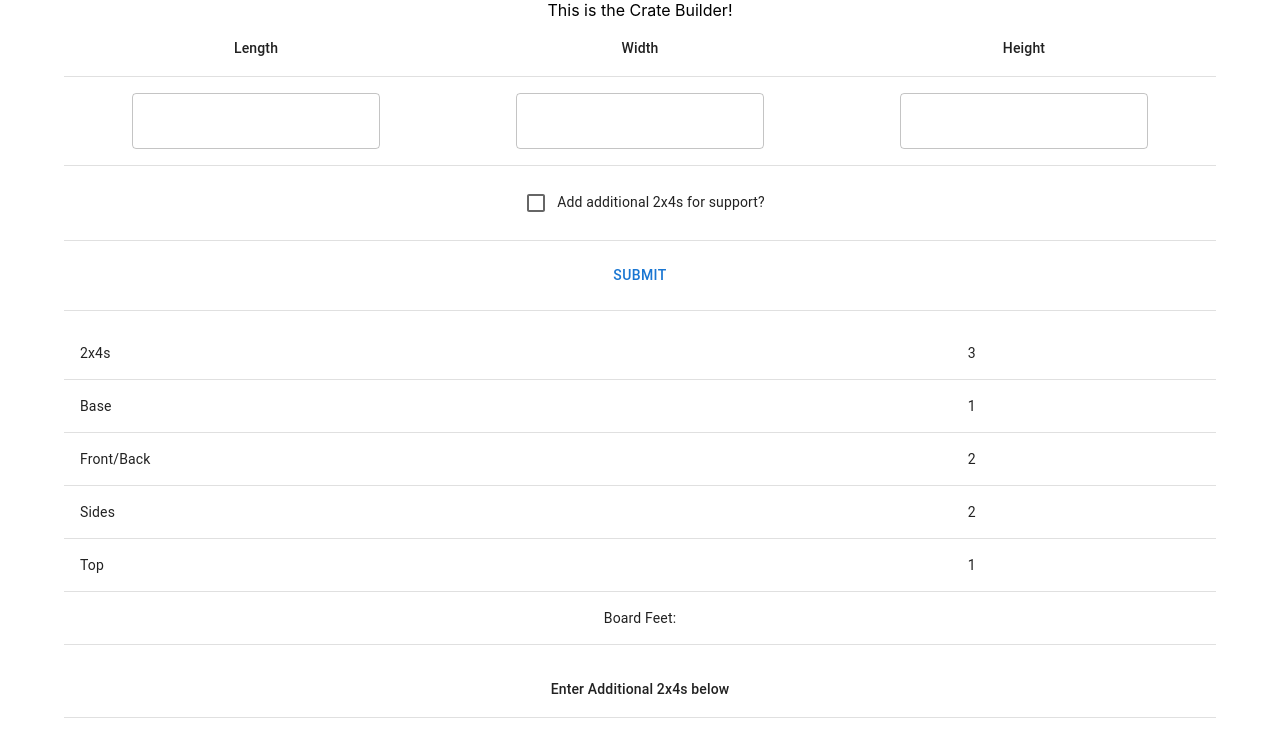
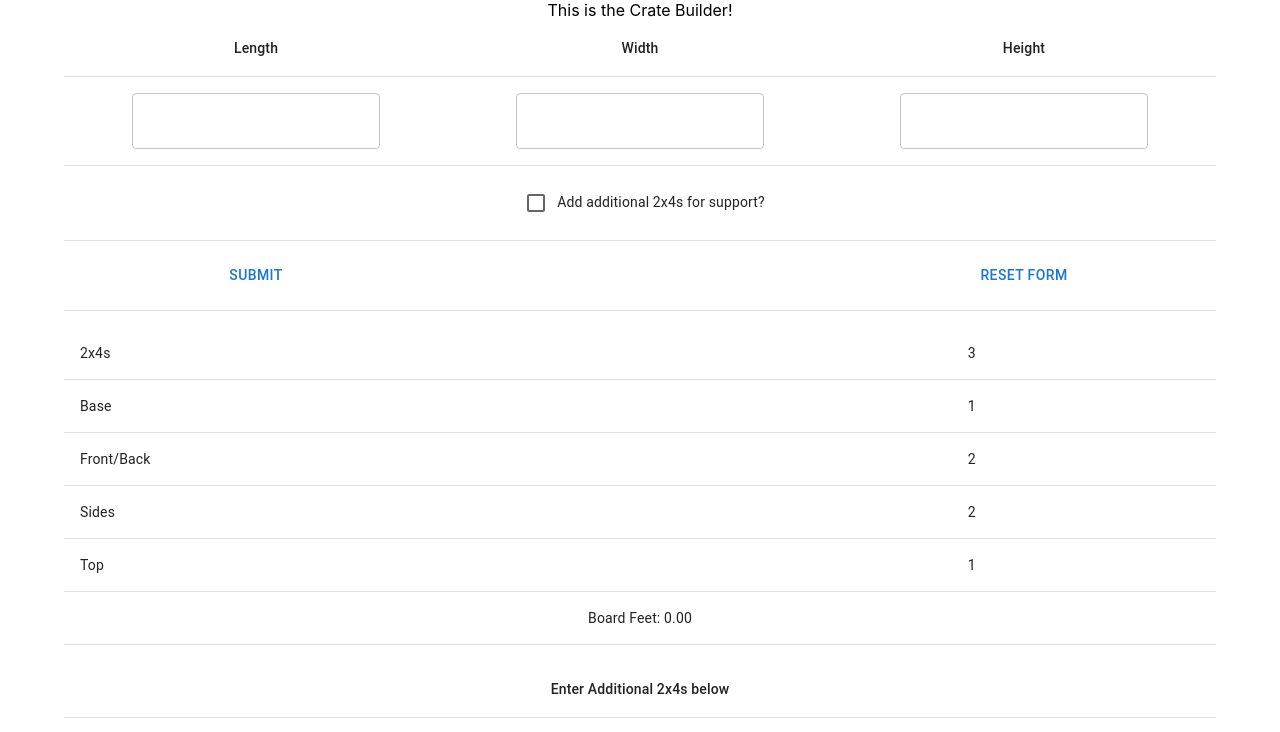
Before and after one commit to KKlob/CrateBuilder, a React (Create React App) app: page / in a window 1280 px wide. Shown: the top 732 px of the page. Built offline with nearby package versions, Linux system fonts and the light colour scheme.

Commit message:
base app finished. needs testing

```diff
--- a/src/App.js
+++ b/src/App.js
@@ -22,13 +22,29 @@ function App() {
     twoBy5: { qty: "", length: "" }
   });
 
+  function handleReset() {
+    setDims({
+      length: "",
+      width: "",
+      height: "",
+      addFeet: false
+    });
+    setTwoBys({
+      twoBy1: { qty: "", length: "" },
+      twoBy2: { qty: "", length: "" },
+      twoBy3: { qty: "", length: "" },
+      twoBy4: { qty: "", length: "" },
+      twoBy5: { qty: "", length: "" }
+    });
+  }
+
   return (
     <div className="App">
       <Container>
         This is the Crate Builder!
         <Grid container spacing={2}>
           <Grid item xs={12}>
-            <DimsForm dims={dims} setDims={setDims} />
+            <DimsForm dims={dims} setDims={setDims} handleReset={handleReset} />
           </Grid>
           <Grid item xs={12}>
             <CrateOutput dims={dims} twoBys={twoBys} />
--- a/src/components/crate_output.js
+++ b/src/components/crate_output.js
@@ -17,12 +17,39 @@ function CrateOutput({ dims, twoBys }) {
     }
 
     let CrateDims = { feet: "", base: "", fb: "", sides: "", top: "" }
+    let feetLength = new Fraction("0");
+
     if (dims.length !== "" && dims.width !== "" && dims.height !== "") {
         length = new Fraction(dims.length);
         width = new Fraction(dims.width);
         height = new Fraction(dims.height);
 
         CrateDims = CalcCrateDims(length, width, height);
+
+
+        if (dims.addFeet) {
+            feetLength = new Fraction(CrateDims.feet).mul(6)
+        } else {
+            feetLength = new Fraction(CrateDims.feet).mul(3)
+        }
+
+    }
+
+    function CalcBoardFeet(feet, twoBys) {
+        let twoBysLength = new Fraction("0");
+
+        Object.values(twoBys).map(row => {
+            if (row.qty !== "" && row.length !== "") {
+                let currentRow = new Fraction(row.length).mul(row.qty);
+                twoBysLength = twoBysLength.add(currentRow.toFraction());
+            }
+        })
+
+        let totalLength = feet.add(twoBysLength);
+
+        let bf = totalLength.mul(2).mul(4).div(144);
+
+        return Number(bf.valueOf()).toFixed(2);
     }
 
     return (
@@ -55,7 +82,7 @@ function CrateOutput({ dims, twoBys }) {
                         <TableCell>1</TableCell>
                     </TableRow>
                     <TableRow>
-                        <TableCell colSpan={3} align="center">Board Feet: { }</TableCell>
+                        <TableCell colSpan={3} align="center">Board Feet: {CalcBoardFeet(feetLength, twoBys)}</TableCell>
                     </TableRow>
                 </TableBody>
             </Table>
--- a/src/components/dims_form.js
+++ b/src/components/dims_form.js
@@ -3,7 +3,7 @@ import { Button } from "@mui/material";
 import { useFormik } from "formik";
 import * as Yup from 'yup';
 
-function DimsForm({ dims, setDims }) {
+function DimsForm({ dims, setDims, handleReset }) {
 
     const DimsSchema = Yup.object().shape({
         length: Yup.string()
@@ -48,7 +48,9 @@ function DimsForm({ dims, setDims }) {
                                     <TableCell colSpan={3} align="center"><Checkbox name="addFeet" value={formik.values.addFeet} onChange={formik.handleChange} />Add additional 2x4s for support?</TableCell>
                                 </TableRow>
                                 <TableRow>
-                                    <TableCell colSpan={3} align="center"><Button type="submit">Submit</Button></TableCell>
+                                    <TableCell align="center"><Button type="submit">Submit</Button></TableCell>
+                                    <TableCell></TableCell>
+                                    <TableCell align="center"><Button onClick={handleReset}>Reset Form</Button></TableCell>
                                 </TableRow>
                             </TableBody>
                         </Table>
--- a/src/components/two_by_fours_form.js
+++ b/src/components/two_by_fours_form.js
@@ -12,6 +12,13 @@ function TwoByFoursForm({ twoBys, setTwoBys }) {
 
     function handleClear() {
         formik.resetForm();
+        setTwoBys({
+            twoBy1: { qty: "", length: "" },
+            twoBy2: { qty: "", length: "" },
+            twoBy3: { qty: "", length: "" },
+            twoBy4: { qty: "", length: "" },
+            twoBy5: { qty: "", length: "" }
+        });
     }
 
     return (
@@ -26,6 +33,10 @@ function TwoByFoursForm({ twoBys, setTwoBys }) {
                                 </TableRow>
                             </TableHead>
                             <TableBody>
+                                <TableRow>
+                                    <TableCell align="center">Qty</TableCell>
+                                    <TableCell align="center">Length</TableCell>
+                                </TableRow>
                                 <TableRow>
                                     <TableCell align="center"><TextField name="twoBy1.qty" value={formik.values.twoBy1.qty} onChange={formik.handleChange} /></TableCell>
                                     <TableCell align="center"><TextField name="twoBy1.length" value={formik.values.twoBy1.length} onChange={formik.handleChange} /></TableCell>
```
